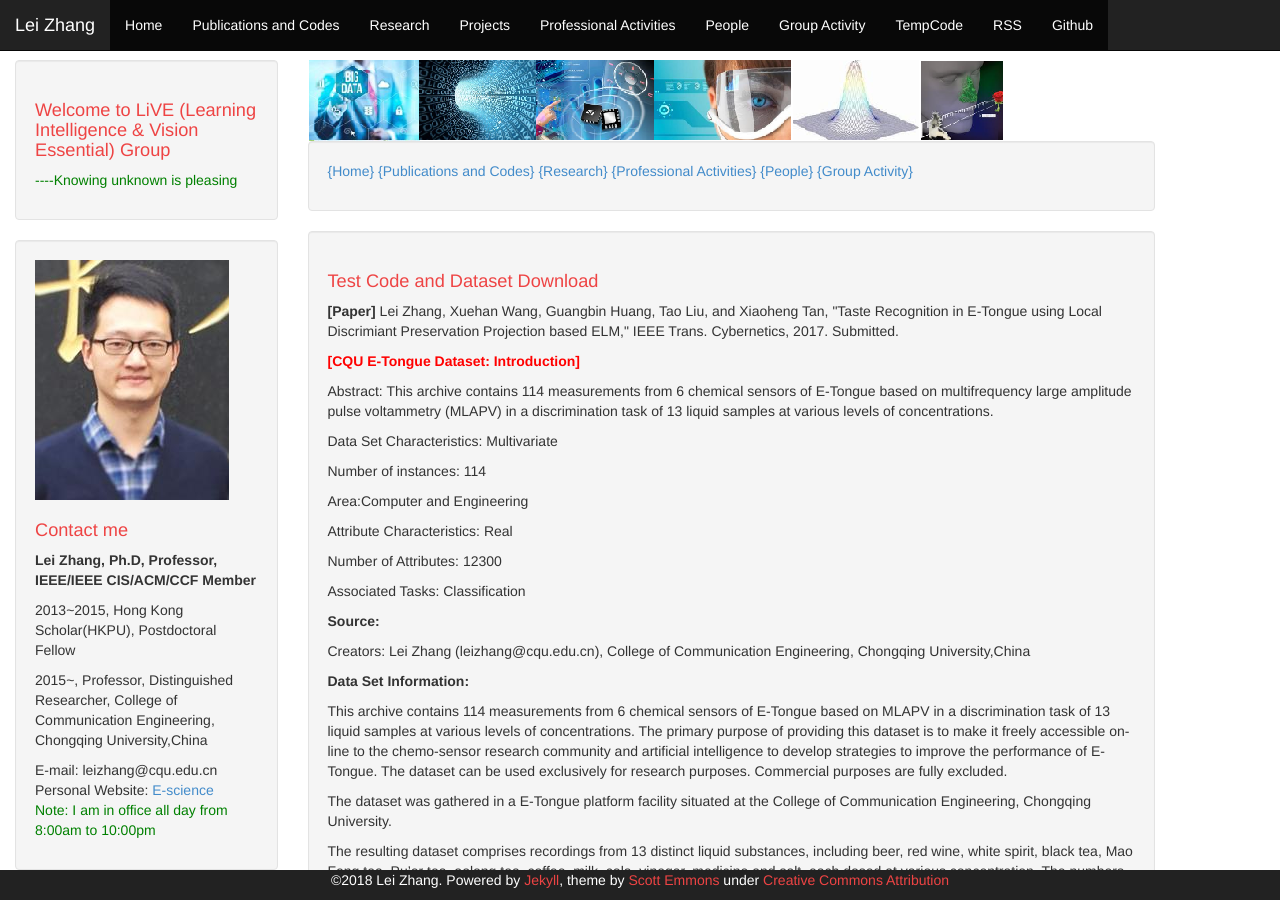
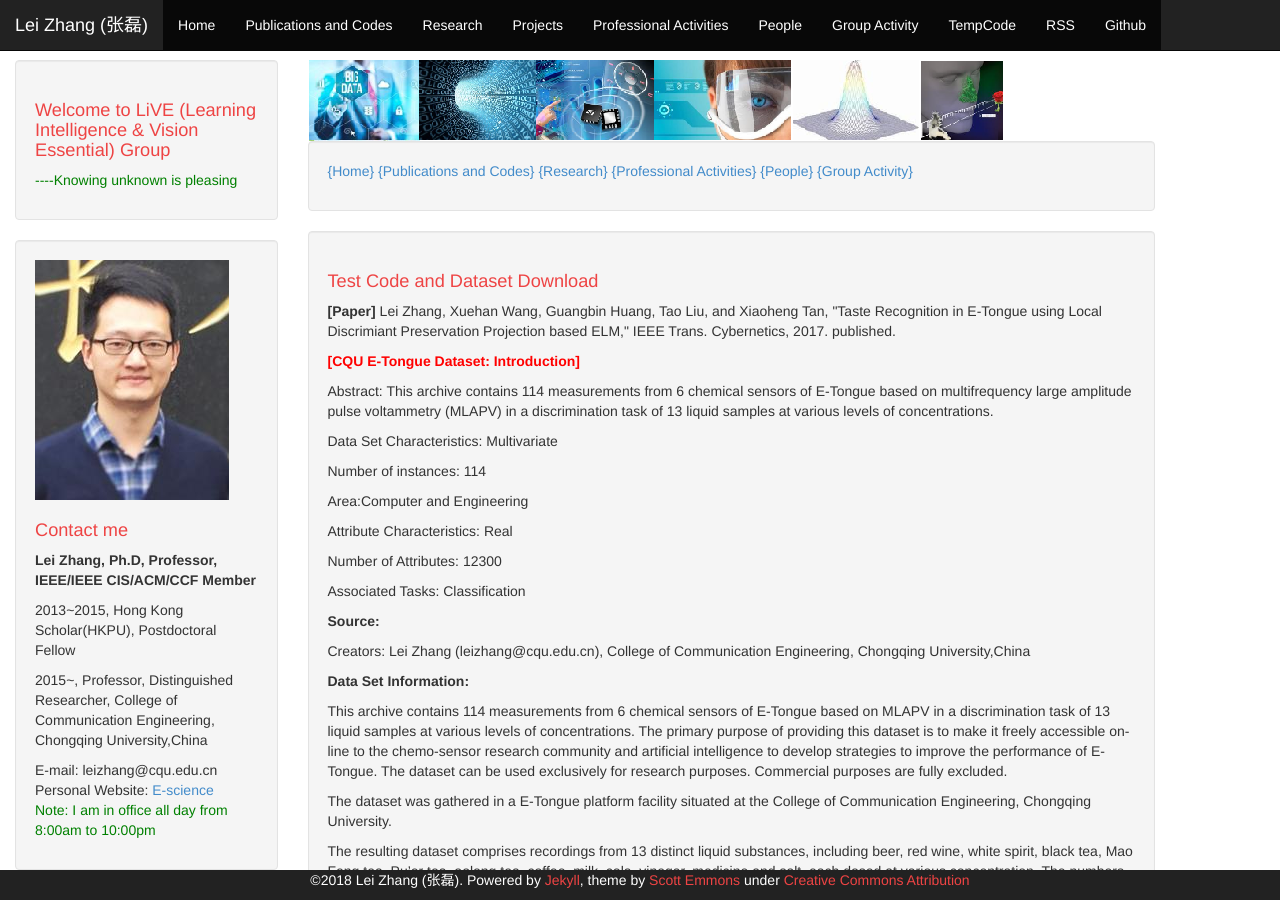
Before and after one commit to DrLeiZhang/website, a Jekyll site: the page built from tempcode.html, in a window 1280 px wide and 900 px high. Built offline with Jekyll 4.4.1, drawn with Linux system fonts in a browser that asks for light colours; Markdown is read by kramdown in place of the engine named in the settings.

Commit message:
Update
Signed-off-by: leizhang@cqu.edu.cn <leizhang@cqu.edu.cn>

```diff
--- a/_config.yml
+++ b/_config.yml
@@ -1,5 +1,5 @@
 # Jekyll configuration
-name: Lei Zhang
+name: Lei Zhang (张磊)
 
 description: <h1>Welcome to LiVE (Learning Intelligence & Vision Essential) Group</h1><p style="color:green;">----Knowing unknown is pleasing</p>
 
--- a/index.html
+++ b/index.html
@@ -31,7 +31,7 @@
 
 <div class="well">
 <p><B style="color:red;">[LiVE Group News]</B></p>
-<p><B style="color:red;">[31/12/2017]</B> 1 paper "Taste Recognition in E-Tongue using Local Discriminant Preservation Projection" is accepted in <I><B>IEEE Transactions on Cybernetics</B></I>, 2017.
+<p><B style="color:red;">[01/01/2018]</B> 1 paper "Taste Recognition in E-Tongue using Local Discriminant Preservation Projection" is accepted in <I><B>IEEE Transactions on Cybernetics</B></I>, 2017.
 
 <p><B style="color:red;">[ESI Highly cited paper]</B> One paper "Lei Zhang and David Zhang, Domain Adaptation Extreme Learning Machines for Drift Compensation in E-Nose Systems, <I><B>IEEE Transactions on Instrumentation and Measurement</B></I >, vol. 64, no. 7, pp. 1790-1801, 2015" is selected as <B>Highly cited paper</B> by ESI.</p>
 
--- a/tempcode.html
+++ b/tempcode.html
@@ -10,7 +10,7 @@
 <div class="well">
 
 <h1>Test Code and Dataset Download</h1>
-<p><B>[Paper]</B> Lei Zhang, Xuehan Wang, Guangbin Huang, Tao Liu, and Xiaoheng Tan, "Taste Recognition in E-Tongue using Local Discrimiant Preservation Projection based ELM," IEEE Trans. Cybernetics, 2017. Submitted.</p>
+<p><B>[Paper]</B> Lei Zhang, Xuehan Wang, Guangbin Huang, Tao Liu, and Xiaoheng Tan, "Taste Recognition in E-Tongue using Local Discrimiant Preservation Projection based ELM," IEEE Trans. Cybernetics, 2017. published.</p>
 <p><B style="color:red;">[CQU E-Tongue Dataset: Introduction]</B></p>
 <p>Abstract: This archive contains 114 measurements from 6 chemical sensors of E-Tongue based on multifrequency large amplitude pulse voltammetry (MLAPV) in a discrimination task of 13 liquid samples at various levels of concentrations. </p>
 
```
